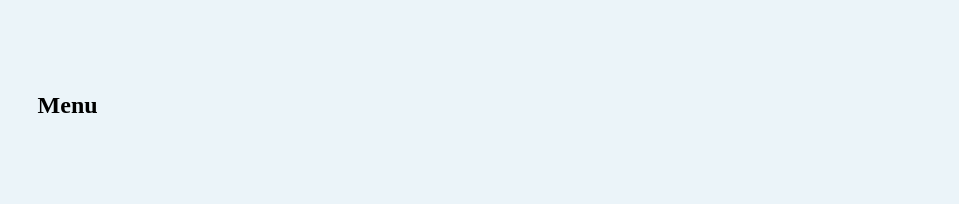
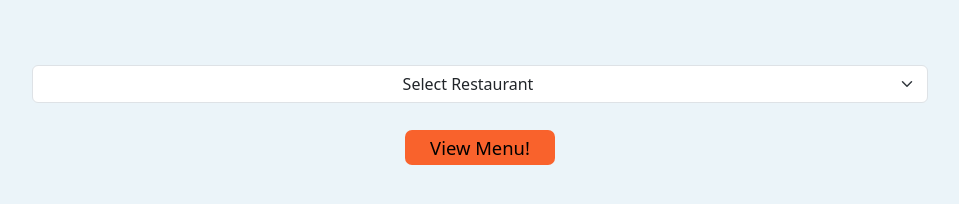
Before and after one commit to Software-Project-F2/Restaurant_Management_System_Frontend, a website: page view-menu.html in a window 1280 px wide. Shown: the whole page, without its empty margins (160-1119 px from the left). Drawn offline with nearby package versions, Linux system fonts and the light colour scheme.

Commit message:
added display Menu code

```diff
--- a/menu-styles.css
+++ b/menu-styles.css
@@ -55,6 +55,11 @@ label{
 
 /*View Menu CSS*/
 
-.view-menu{
-    display: flex;
+#restaurant{
+    text-align: center;
 }
+
+select{
+    margin: 3% 0;
+    text-align: center;
+}
--- a/menu.js
+++ b/menu.js
@@ -19,21 +19,47 @@ function addItem(){
         currentRow.classList.add("row", "row"+ rowCount);
         menu.appendChild(currentRow);
     }
+
+    let column = createColumn(itemName.value, itemPrice.value);
+
+    currentRow.appendChild(column);
+
+    itemName.value = "";
+    itemPrice.value = "";
+}
+
+function createColumn(iName, iPrice){
     let column = document.createElement("div");
     column.classList.add("col-lg-3", "col-md-6")
-    currentRow.appendChild(column);
     let itemCard = document.createElement("div");
     itemCard.classList.add("item-card", );
     let name = document.createElement("h3");
     name.classList.add("item-name");
-    name.innerHTML = itemName.value;
+    name.innerHTML = iName;
     itemCard.appendChild(name);
     let price = document.createElement("h4");
     price.classList.add("item-price");
-    price.innerHTML = itemPrice.value;
+    price.innerHTML = iPrice;
     itemCard.appendChild(price);
     column.appendChild(itemCard);
+    return column;
+}
 
-    itemName.value = "";
-    itemPrice.value = "";
+function displayMenu(ic){
+    const menu = document.getElementById("menu");
+
+    x.forEach(item => {
+        ic++;
+        let currentRow = document.querySelector(".row"+rowCount);
+        if(ic%4 === 0){
+            rowCount++;
+            let currentRow = document.createElement("div");
+            currentRow.classList.add("row", "row"+ rowCount);
+            menu.appendChild(currentRow);
+        }
+
+        let column = createColumn(item.Name, item.Price);
+        currentRow.appendChild(column);
+    });
+    itemCount = ic;
 }
--- a/view-menu.html
+++ b/view-menu.html
@@ -5,15 +5,22 @@
     <meta http-equiv="X-UA-Compatible" content="IE=edge">
     <meta name="viewport" content="width=device-width, initial-scale=1.0">
     <title>Menu</title>
+    <link href="https://cdn.jsdelivr.net/npm/bootstrap@5.3.0-alpha1/dist/css/bootstrap.min.css" rel="stylesheet" integrity="sha384-GLhlTQ8iRABdZLl6O3oVMWSktQOp6b7In1Zl3/Jr59b6EGGoI1aFkw7cmDA6j6gD" crossorigin="anonymous">
     <link rel="stylesheet" href="menu-styles.css">
 </head>
 <body>
     <div class="container-fluid view-menu">
+        <section id="restaurant">
+            <form action="/view-menu.html" name="select-restaurant">
+                <select name="rastaurant" class="form-select">
+                    <option selected>Select Restaurant</option>
+                </select>
+            </form>
+            <button class="butn" style="width: 150px;" onclick="displayMenu()">View Menu!</button>
+
+        </section>
         <section id="menu">
-            <h1>Menu</h1>
-        </section>
-        <section id="cart">
-
+            <div class="row row1"></div>
         </section>
     </div>
 
```
Also changed, not shown: edit-menu.html (+5 -4 lines).
